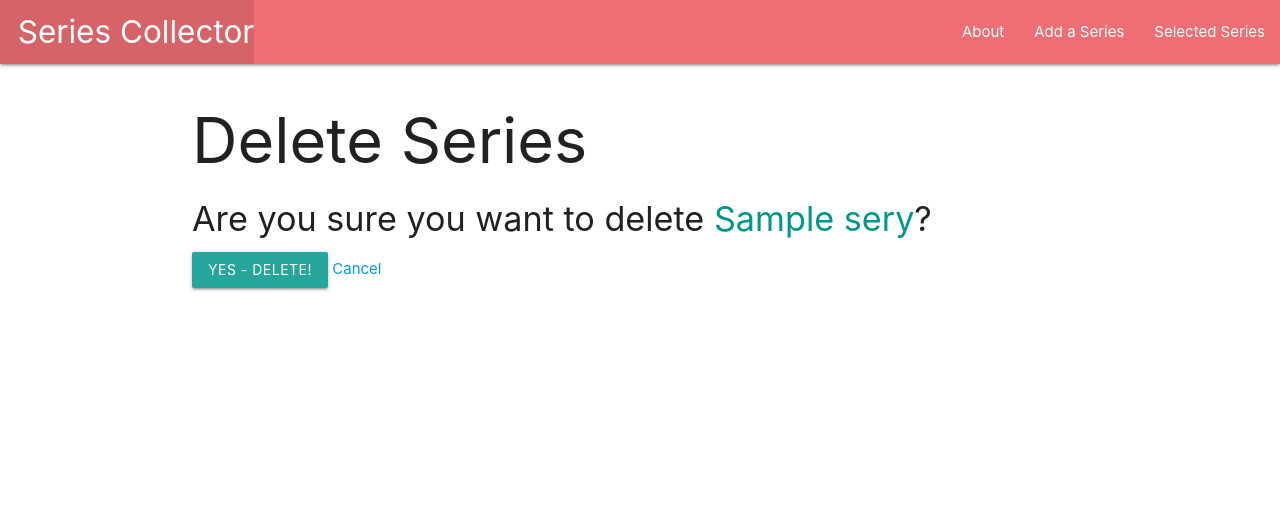
After one commit to ellen3128/Series-collector, a Django app: page /series/1/delete/ in a window 1280 px wide. The commit adds this page. Shown: the top 528 px of the page. Run offline with Django 4.2, Linux system fonts and the light colour scheme; tables that the repository leaves empty hold one stand-in row (values such as "Sample post").

Commit message:
adds udpate and delete functionalities and routes

```diff
--- /dev/null
+++ b/seriescollector/main_app/templates/main_app/series_confirm_delete.html
@@ -0,0 +1,13 @@
+{% extends 'base.html' %}
+
+{% block content %}
+  <h1>Delete Series</h1>
+
+  <h4>Are you sure you want to delete <span class="teal-text">{{ object.title }}</span>?</h4>
+
+  <form action="" method="POST">
+    {% csrf_token %}
+    <input type="submit" value="Yes - Delete!" class="btn">
+    <a href="{% url 'detail' series.id %}">Cancel</a>
+  </form>
+{% endblock %}
--- a/seriescollector/main_app/templates/main_app/series_form.html
+++ b/seriescollector/main_app/templates/main_app/series_form.html
@@ -1,7 +1,11 @@
 {% extends 'base.html' %}
 
 {% block content %}
+{% if object %}
+    <h1>Edit <span class="teal-text">{{object.title}}</span></h1>
+    {% else %}
   <h1>Add Series</h1>
+  {% endif %}
   <!-- Leaving the action empty makes the form post to the same url used to display it -->
   <form action="" method="POST">
     <!-- Django requires the following for security purposes -->
```
Also changed, not shown: seriescollector/main_app/models.py (+4 -4 lines).
